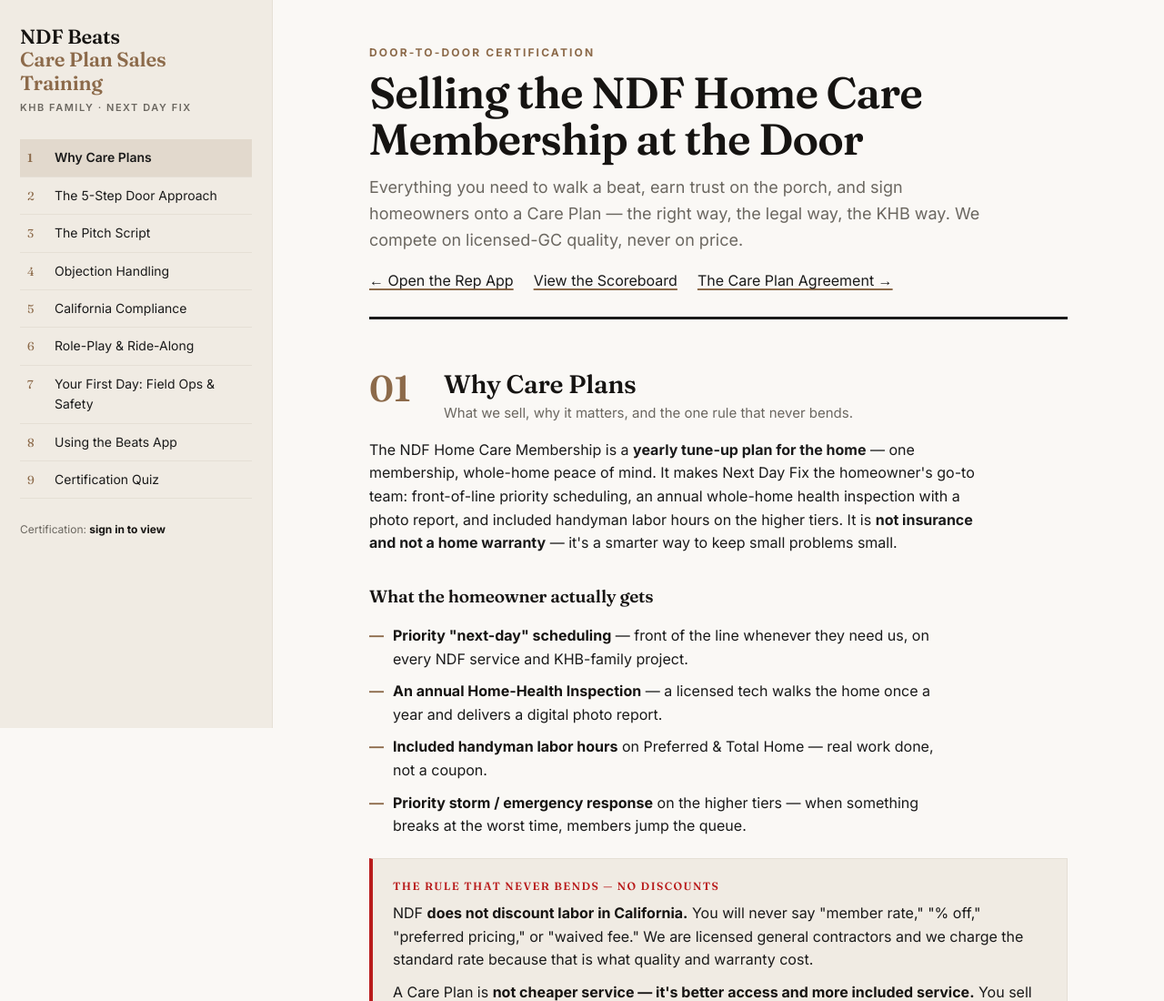
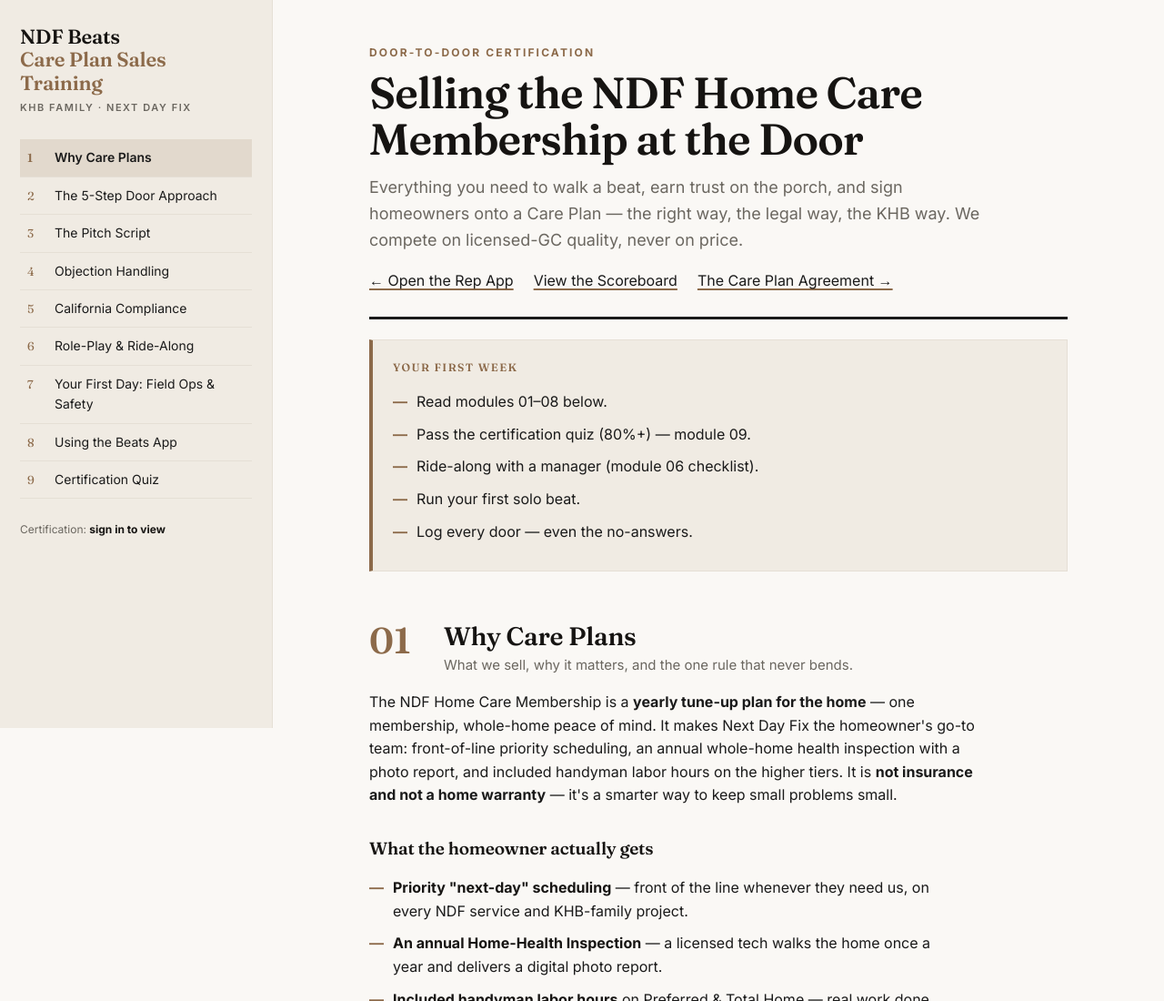
Before and after one commit to rek-source/NDF_Beats, a website: page public/training.html in a window 1280 px wide. Shown: the top 1100 px of the page at 91% size. Drawn offline with Linux system fonts and the light colour scheme.

Commit message:
feat(training): first-week onboarding roadmap

```diff
--- a/public/training.html
+++ b/public/training.html
@@ -51,6 +51,18 @@
         <a class="link" href="/gbb/ndf/agreements/home-care-membership.html" target="_blank" rel="noopener">The Care Plan Agreement &rarr;</a>
       </div>
     </header>
+
+    <!-- ===== FIRST-WEEK ONBOARDING ROADMAP ===== -->
+    <div class="callout" id="firstWeek">
+      <h4>Your first week</h4>
+      <ol class="dash-list">
+        <li>Read modules 01&ndash;08 below.</li>
+        <li>Pass the certification quiz (80%+) — module 09.</li>
+        <li>Ride-along with a manager (module 06 checklist).</li>
+        <li>Run your first solo beat.</li>
+        <li>Log every door — even the no-answers.</li>
+      </ol>
+    </div>
 
     <!-- ===== 1. WHY CARE PLANS ===== -->
     <section class="module" id="m1">
```
Also changed, not shown: test/training.test.js (+11 -0 lines).
